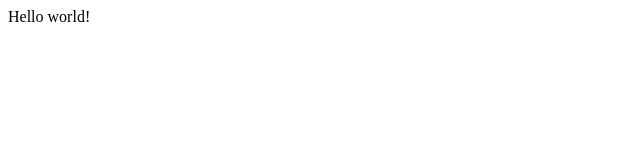
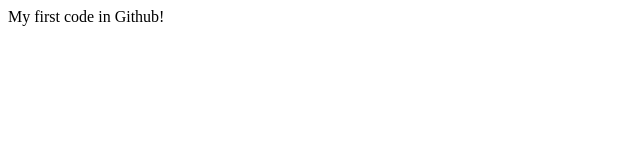
Before and after one commit to robertouj/friendly-octo-system, a plain HTML site: page index.html in a window 1280 px wide. Shown: the whole page, without its empty margins (0-640 px from the left). Drawn offline with Linux system fonts and the light colour scheme.

Commit message:
generic text modified

```diff
--- a/index.html
+++ b/index.html
@@ -1,4 +1,4 @@
 <html>
 	<head></head>
-	<body>Hello world!</body>
+	<body>My first code in Github!</body>
 </html>
```
